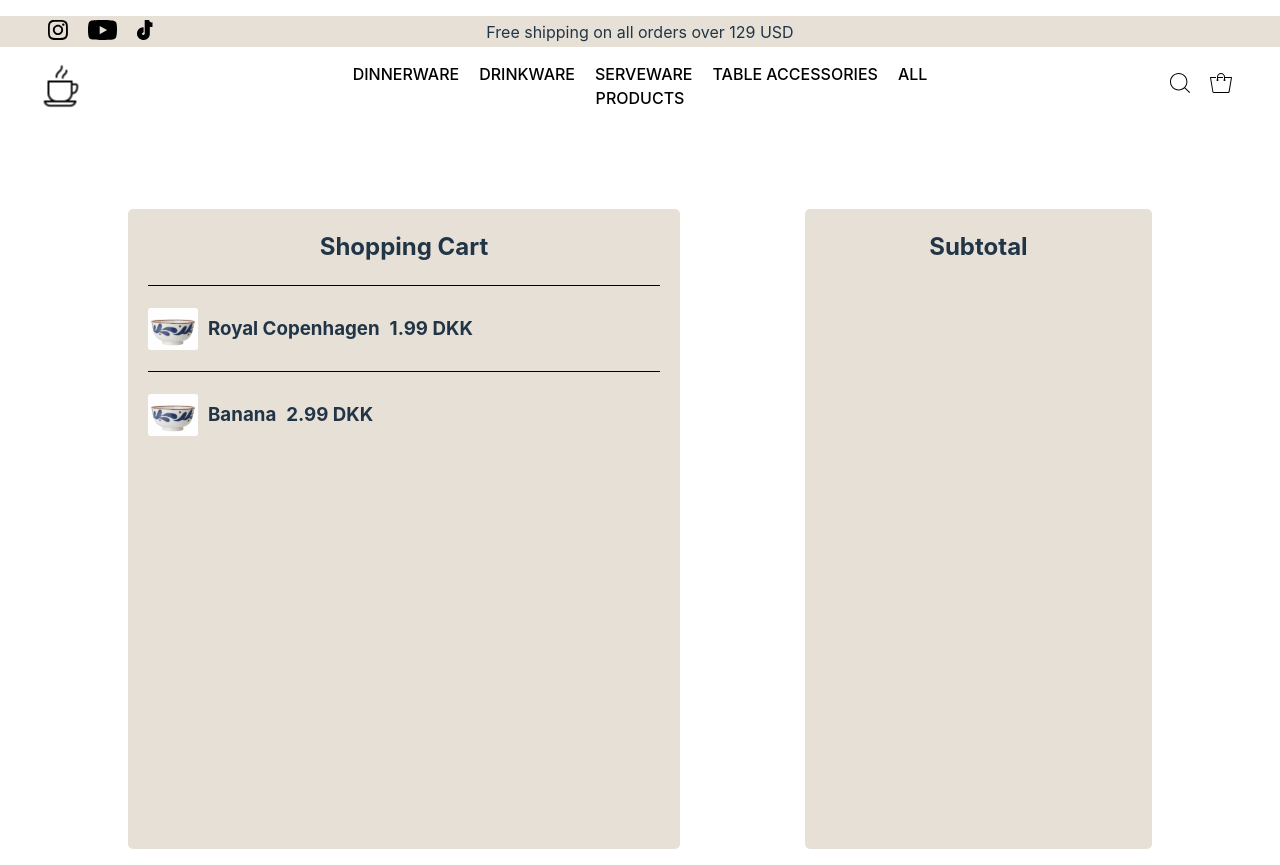
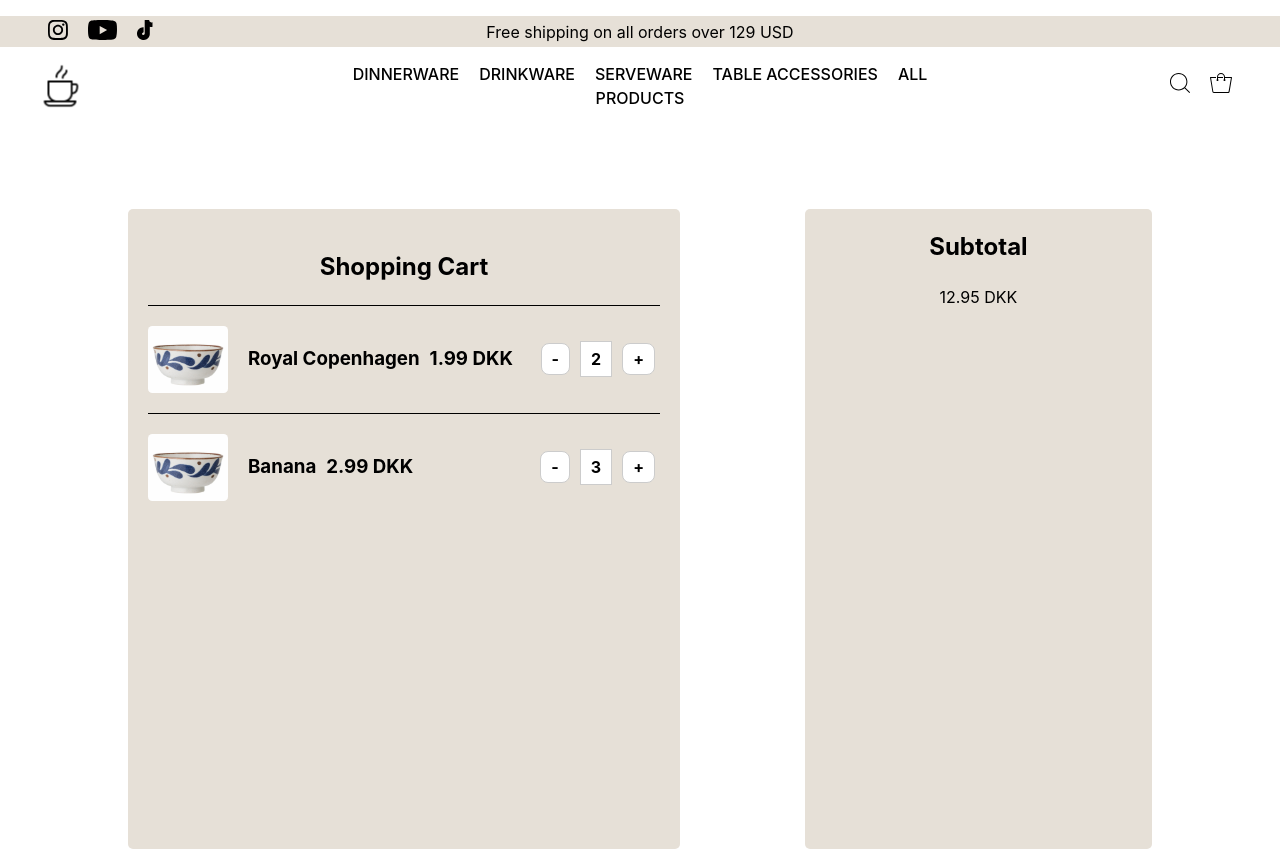
Before and after one commit to Johansogaard/frontend, a React (Vite) app: page / in a window 1280 px wide. Built offline with nearby package versions, Linux system fonts and the light colour scheme.

Commit message:
Ændringer i CSS, for shoppingcart og app.css. Samt, små ændringer i farver på side for øget visibilitet af tekst

```diff
--- a/src/index.css
+++ b/src/index.css
@@ -5,7 +5,7 @@
 
   color-scheme: light dark;
   color: rgba(255, 255, 255, 0.87);
-  background-color: #242424;
+  background-color: #ececec;
 
   font-synthesis: none;
   text-rendering: optimizeLegibility;
--- a/src/shopping-cart/shoppingCart.css
+++ b/src/shopping-cart/shoppingCart.css
@@ -1,41 +1,37 @@
-.shopping-cart-container{
+.shopping-cart-container {
   display: flex;
   margin-left: 10%;
   margin-right: 10%;
   margin-top: 100px;
   justify-content: space-between;
+}
 
-}
-.subtotal{
+.subtotal {
   width: 30%;
   height: 600px;
   padding: 20px;
   border-radius: 5px;
   background-color: #E6E0D7;
 }
-.subtotal h2{
+
+.subtotal h2 {
   margin-top: 0;
+  color: black; /* Sort tekst på h2*/
 }
 
+/* Generelle stilarter for subtotal og shopping cart */
+.subtotal p, .shopping-cart h2, .shopping-cart-container h3 {
+  color: black; /* Gør tekst sort for disse elementer */
+}
+
+/* Stilarter for shopping cart container og dens børneelementer */
 .shopping-cart {
-
   width: 50%;
   max-height: 600px;
   padding: 20px;
-
   border-radius: 5px;
   background-color: #E6E0D7;
   overflow-y: auto;
-  }
-  .shopping-cart h2 {
-    margin-top: 0;
-
-  }
-
-  .item-container {
-    display: flex; /* Enable Flexbox */
-    align-items: center; /* Center items vertically */
-    gap: 10px; /* Optional: adds space between the items */
 }
 
 .divider {
@@ -44,10 +40,52 @@
   margin: 10px 0;
 }
 
+/* Produktbillede */
 .item-image {
-    width: 50px; /* Adjust based on your needs */
-    height: auto; /* Maintain aspect ratio */
+  width: 80px;
+  height: auto;
+  margin-right: 20px; /* Skabe mere plads til navnet på produkt */
 }
+
+.item-container {
+  display: flex;
+  align-items: center;
+  padding: 10px 0; /* Giver lidt mere plads over og under produktet */
+}
+
+.item-details {
+  flex-grow: 1;
+  display: flex;
+  align-items: center;
+  gap: 10px;
+}
+
+.quantity-selector {
+  display: flex;
+  align-items: center;
+  justify-content: flex-end;
+}
+
+.quantity-selector button, .quantity-selector span {
+  color: black;
+  min-width: 0;
+  flex-shrink: 0;
+  border: 1px solid #ccc;
+  background-color: #fff;
+  padding: 5px 10px;
+  margin: 0 5px;
+  user-select: none;
+  font-size: 16px;
+  font-weight: bold;
+}
+
+/* Hover-effekter for knapper */
+.quantity-selector button:hover {
+  background-color: #f0f0f0;
+  border-color: #bbb;
+}
+
+/* Liste stilarter */
 .no-list-style {
   list-style-type: none;
   padding: 0;
--- a/src/shopping-cart/shoppingCart.tsx
+++ b/src/shopping-cart/shoppingCart.tsx
@@ -1,4 +1,4 @@
-import React, { useState} from 'react';
+import React, { useState } from 'react';
 import './shoppingCart.css';
 import itemPlaceholder from '../assets/placeholderItem.svg';
 
@@ -9,10 +9,11 @@ interface Item {
   quantity: number;
   price: number;
 }
+
 // Sample items just for demonstration
 const initialItems: Item[] = [
-    { id: 1, name: "Royal Copenhagen",currency: "DKK", quantity: 2, price: 1.99 },
-    { id: 2, name: "Banana", currency: "DKK",quantity: 3, price: 2.99 },
+  { id: 1, name: "Royal Copenhagen", currency: "DKK", quantity: 2, price: 1.99 },
+  { id: 2, name: "Banana", currency: "DKK", quantity: 3, price: 2.99 },
   // Add more items as needed
 ];
 
@@ -20,39 +21,53 @@ const initialItems: Item[] = [
 export function ShoppingCart() {
   const [items, setItems] = useState<Item[]>(initialItems);
 
+  const handleQuantityChange = (itemId: number, delta: number) => {
+    setItems(items.map(item =>
+      item.id === itemId ? { ...item, quantity: Math.max(0, item.quantity + delta) } : item
+    ));
+  };
+
+
+
+  // Calculate subtotal
+  const subtotal = items.reduce((acc, item) => acc + item.price * item.quantity, 0);
+
   return (
     <div className="shopping-cart-container">
-
       <div className="shopping-cart">
         <h2>Shopping Cart</h2>
         <ul id="cart-items" className="no-list-style">
           {items.map((item) => (
             <li key={item.id}>
-                {shoppingCartItem(item)}
+              {shoppingCartItem(item, handleQuantityChange)}
             </li>
           ))}
         </ul>
-
       </div>
       <div className="subtotal">
         <h2>Subtotal</h2>
-
-
+        <p>{subtotal.toFixed(2)} DKK</p>
       </div>
     </div>
   );
 }
-function subtotalItems(items: Item) {
 
-}
-function shoppingCartItem(item: Item){
-    return(
+
+function shoppingCartItem(item: Item, onQuantityChange: (itemId: number, delta: number) => void) {
+  return (
     <section>
-             <div className = "divider"></div>
-        <div className = "item-container">
+      <div className="divider"></div>
+      <div className="item-container">
         <img src={itemPlaceholder} alt="item placeholder" className="item-image" />
+        <div className="item-details">
           <h3>{item.name}</h3>
           <h3>{item.price} {item.currency}</h3>
+        </div>
+        <div className="quantity-selector">
+          <button onClick={() => onQuantityChange(item.id, -1)}>-</button>
+          <span>{item.quantity}</span>
+          <button onClick={() => onQuantityChange(item.id, 1)}>+</button>
+        </div>
       </div>
     </section>
   );
--- a/src/topbar/topBar.css
+++ b/src/topbar/topBar.css
@@ -28,4 +28,5 @@
     right: 25%;
     left: 25%;
     text-align: center; /* This centers the text in the available space */
+    color: black; /* Changes text color to black in the top-bar*/
   }
```
Lines whose indentation alone changed are shown as unchanged.
